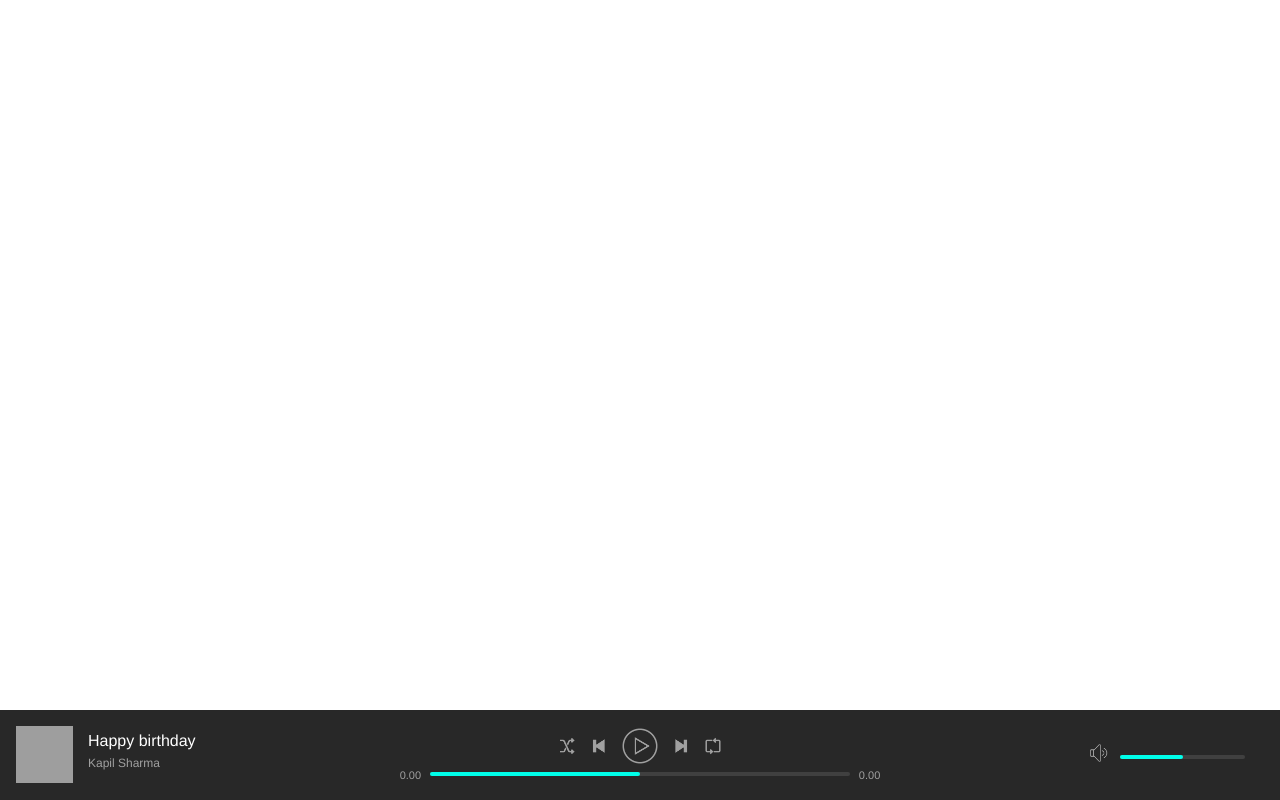
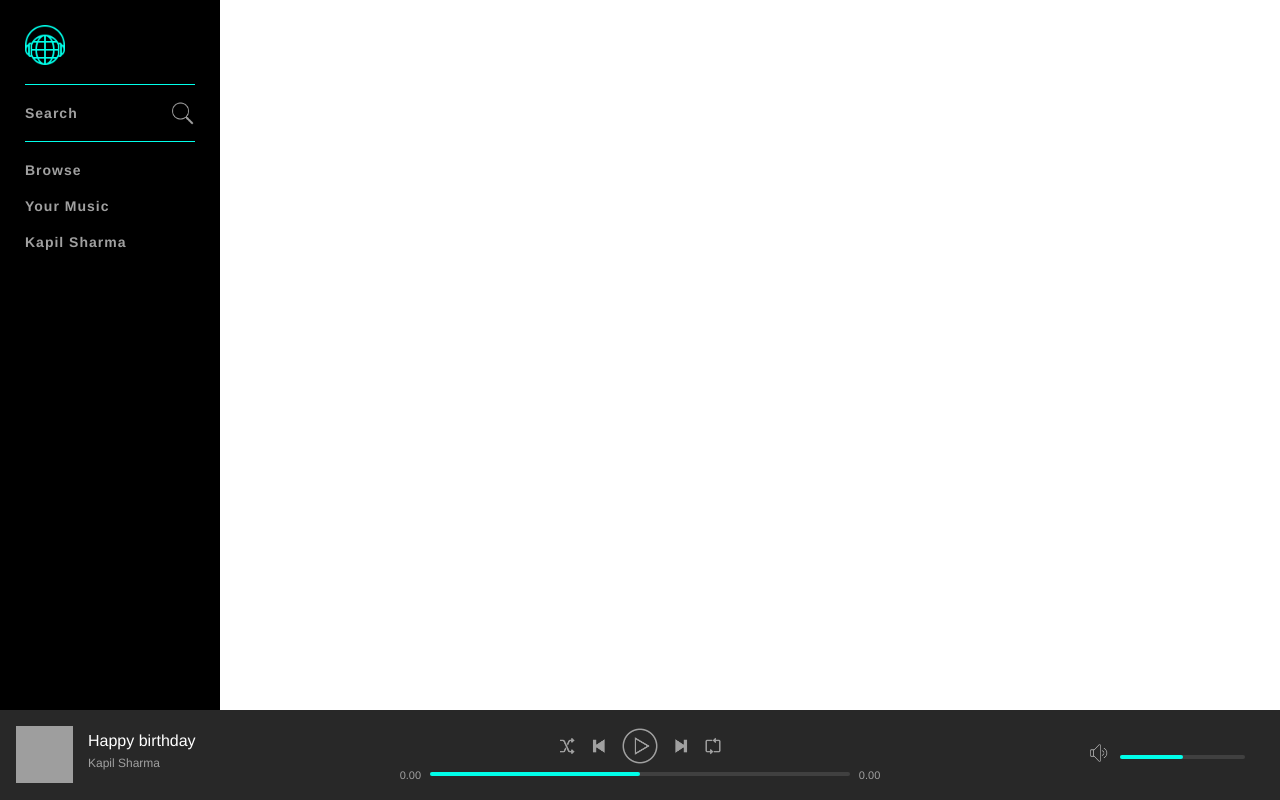
Before and after one commit to kapil-sharma99/Muzipedia, a PHP site: page / in a window 1280 px wide. Run offline with PHP 8.4, Linux system fonts and the light colour scheme; the visitor is signed in with stand-in values (Sample User, id 1); grey boxes are pictures that could not be loaded.

Commit message:
Navigation bar completed

```diff
--- a/assets/css/style.css
+++ b/assets/css/style.css
@@ -148,3 +148,58 @@ html, body {
 	width: 100%;
 	min-height: 100%;
 }
+
+#navBarContainer {
+	background-color: #000;
+	width: 220px;
+	height: 100vh;
+	position: fixed;
+	top: 0;
+	left: 0;
+}
+
+.navBar {
+	padding: 25px;
+	display: flex;
+	flex-direction: column;
+	-ms-flex-direction: column;
+}
+
+.logo {
+	margin-bottom: 15px;
+}
+
+.logo img {
+	width: 40px;
+}
+
+.navBar .group {
+	border-top: 1px solid rgb(0, 255, 234);
+	padding: 10px 0;
+}
+
+.navBar .navItem {
+	padding: 10px 0;
+	font-size: 14px;
+	font-weight: 700;
+	display: block;
+	letter-spacing: 1px;
+	position: relative;
+}
+
+.navItemLink {
+	color: #a0a0a0;
+	text-decoration: none;
+	transition: 0.2s;
+}
+
+.navItemLink:hover {
+	color: #fff;
+}
+
+.icon {
+	position: absolute;
+	right: 0;
+	top: 6px;
+	width: 25px;
+}
--- a/index.php
+++ b/index.php
@@ -22,7 +22,33 @@ if(isset($_SESSION['userLoggedIn'])) {
 <body>
   <div id="mainContainer">
 		<div id="topContainer">
+			<div id="navBarContainer">
+				<nav class="navBar">
+					<a href="index.php" class="logo">
+						<img src="assets/images/icons/logo.png" alt="">
+					</a>
 
+					<div class="group">
+						<div class="navItem">
+							<a href="search.php" class="navItemLink">Search
+								<img src="assets/images/icons/search.png" alt="Search" class="icon">
+							</a>
+						</div>
+					</div>
+
+					<div class="group">
+						<div class="navItem">
+							<a href="browse.php" class="navItemLink">Browse</a>
+						</div>
+						<div class="navItem">
+							<a href="yourMusic.php" class="navItemLink">Your Music</a>
+						</div>
+						<div class="navItem">
+							<a href="profile.php" class="navItemLink">Kapil Sharma</a>
+						</div>
+					</div>
+				</nav>
+			</div>
 		</div>
 		<div id="nowPlayingBarContainer">
 			<div id="nowPlayingBar">
```
Also changed, not shown: assets/images/icons/logo.png (added).
